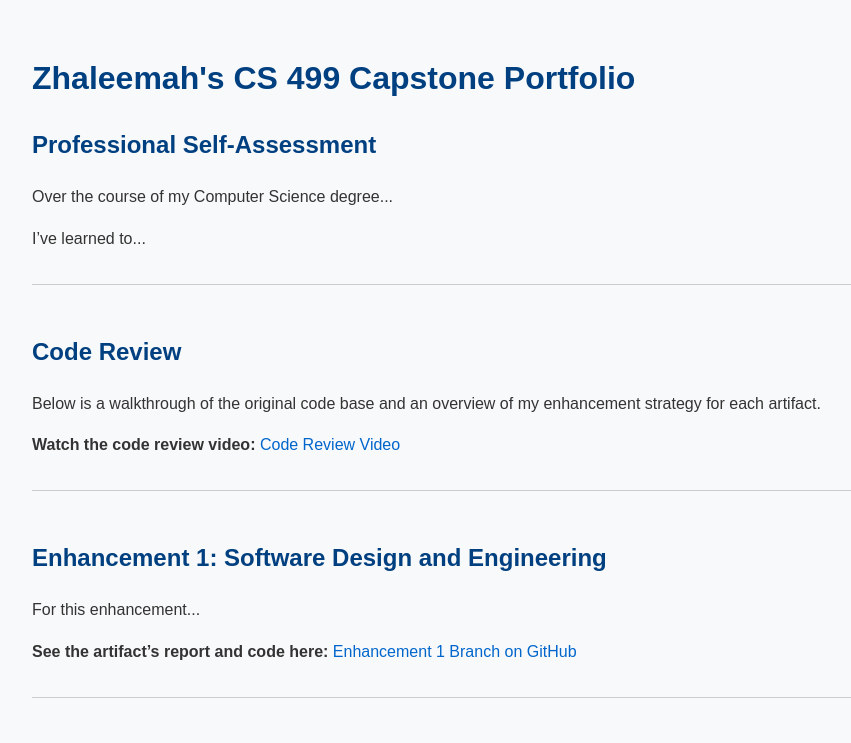
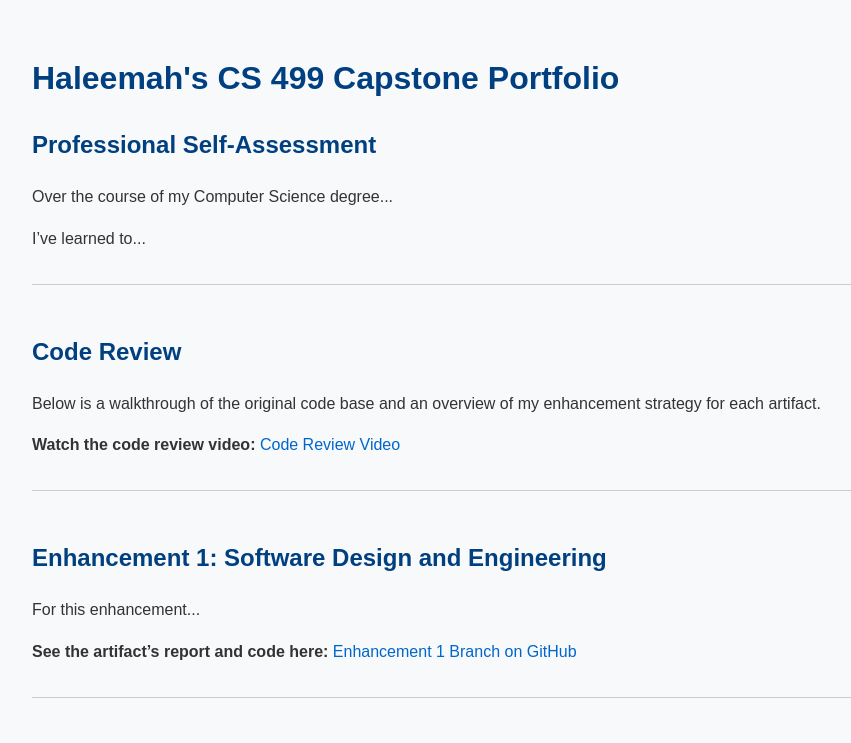
Before and after one commit to zhaleemah9/zhaleemah9.github.io, a plain HTML site: page index.html in a window 1280 px wide. Shown: the top 743 px of the page, without its empty margins (158-1009 px from the left). Drawn offline with Linux system fonts and the light colour scheme.

Commit message:
Update index.html

```diff
--- a/index.html
+++ b/index.html
@@ -33,7 +33,7 @@
 </head>
 <body>
 
-  <h1>Zhaleemah's CS 499 Capstone Portfolio</h1>
+  <h1>Haleemah's CS 499 Capstone Portfolio</h1>
 
   <section id="self-assessment">
     <h2>Professional Self-Assessment</h2>
```
